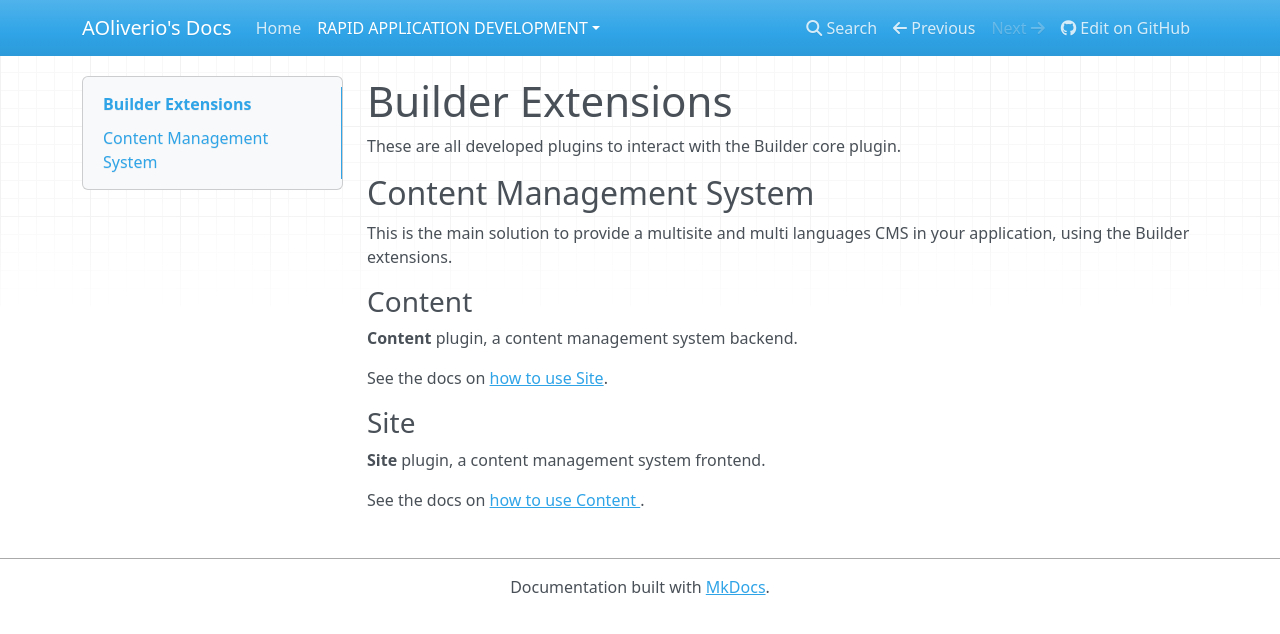
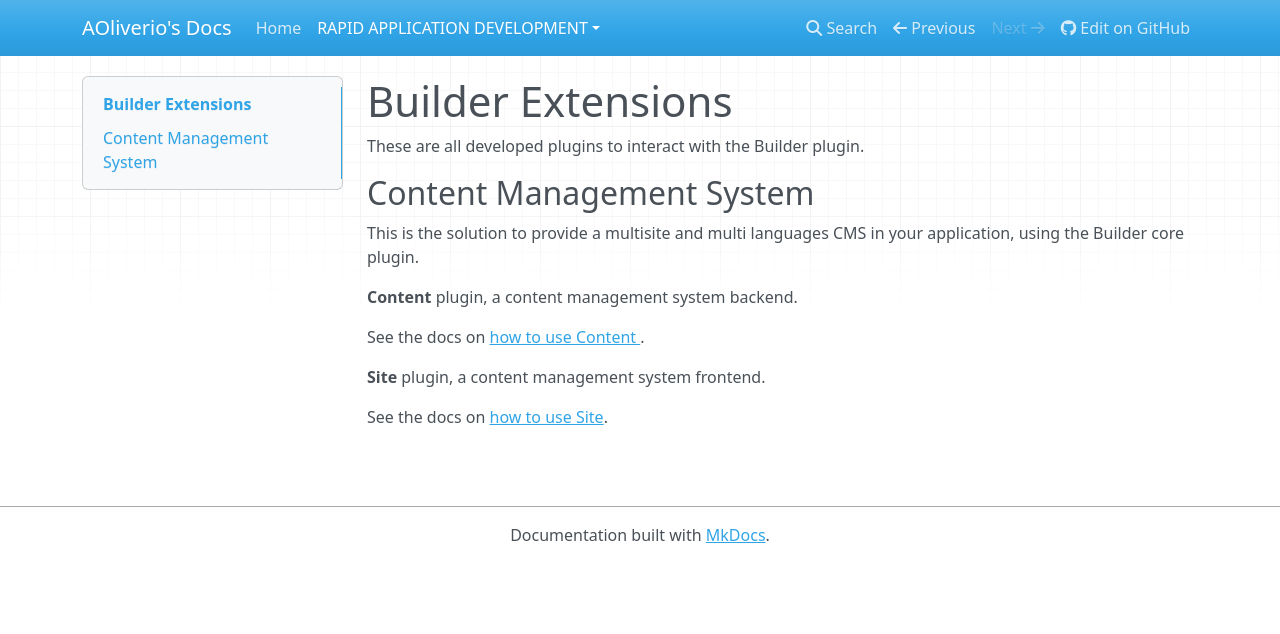
Before and after one commit to aoliverio/docs-repository, an MkDocs documentation site: the page built from docs/builder-extensions.md, in a window 1280 px wide. Shown: the top 634 px of the page. Built offline with MkDocs 1.6.1, drawn with Linux system fonts in a browser that asks for light colours; nearby versions of some CDN libraries; old or Windows-style settings are respelled for this version of MkDocs.

Commit message:
Modified builder-extensions.md

```diff
--- a/docs/builder-extensions.md
+++ b/docs/builder-extensions.md
@@ -1,20 +1,16 @@
 # Builder Extensions
 
-These are all developed plugins to interact with the Builder core plugin.
+These are all developed plugins to interact with the Builder plugin.
 
 ## Content Management System
 
-This is the main solution to provide a multisite and multi languages CMS in your application,
-using the Builder extensions.
-
-### Content
+This is the solution to provide a multisite and multi languages CMS in your application,
+using the Builder core plugin.
 
 **Content** plugin, a content management system backend.
 
-See the docs on [how to use Site](http://aoliverio.readthedocs.org/projects/builder-content/en/latest/).
-
-### Site
+See the docs on [how to use Content ](http://aoliverio.readthedocs.org/projects/builder-site/en/latest/).
 
 **Site** plugin, a content management system frontend.
 
-See the docs on [how to use Content ](http://aoliverio.readthedocs.org/projects/builder-site/en/latest/).
+See the docs on [how to use Site](http://aoliverio.readthedocs.org/projects/builder-content/en/latest/).
```
